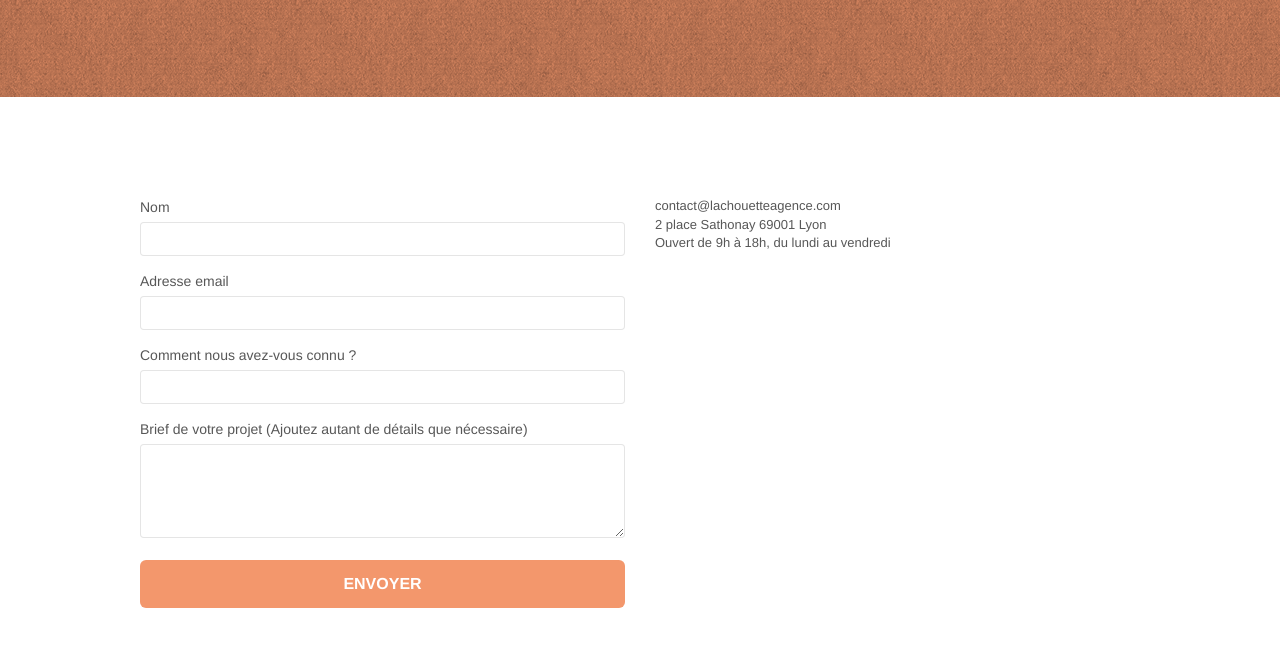
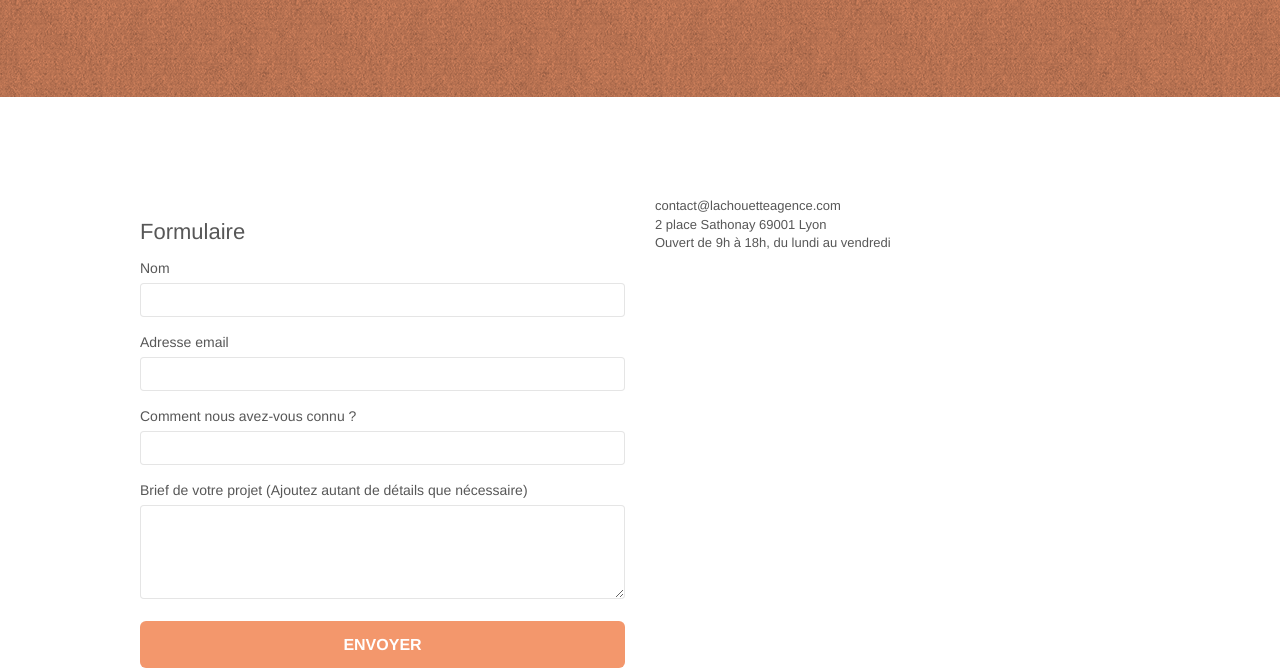
Before and after one commit to LAPORTENicolas/OC-P4-LaChouetteAgence, a plain HTML site: page Starting website/page2.html in a window 1280 px wide. Shown: the part 304-974 px from the top of the page. Drawn offline with nearby package versions, Linux system fonts and the light colour scheme; files that its build step writes are made by us from their sources; a script that the page names is missing.

Commit message:
Update page2.html
Validation W3C

```diff
--- a/Starting website/page2.html
+++ b/Starting website/page2.html
@@ -73,7 +73,8 @@
 	<div class="container bloc-lg">
 		<div class="row">
 			<div class="col-sm-6">
-				<form id="form_1" novalidate success-msg="Your message has been sent." fail-msg="Sorry it seems that our mail server is not responding, Sorry for the inconvenience!">
+				<h2>Formulaire</h2>
+				<form id="form_1" novalidate>
 					<div class="form-group">
 						<label>
 							Nom
```
